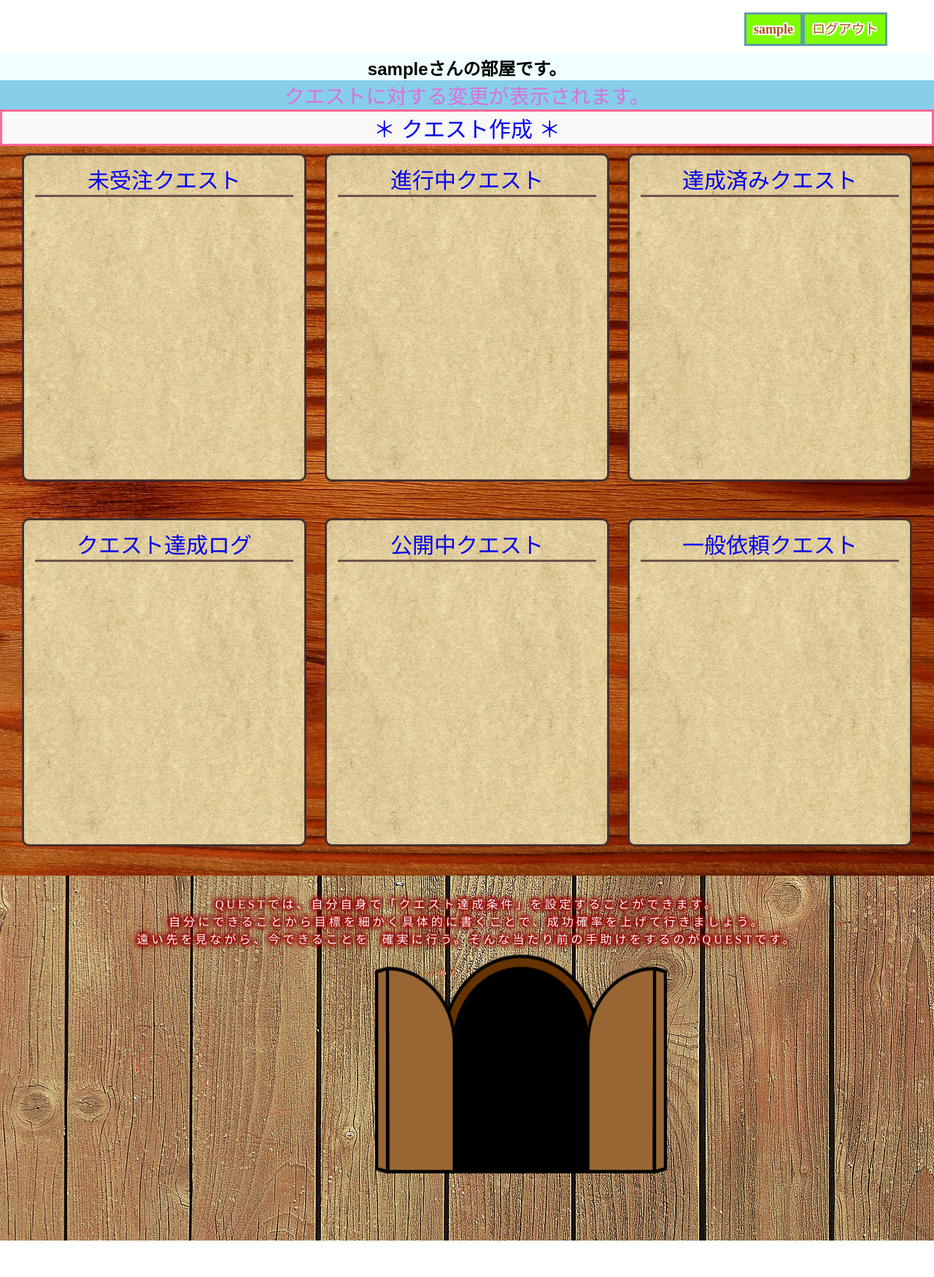
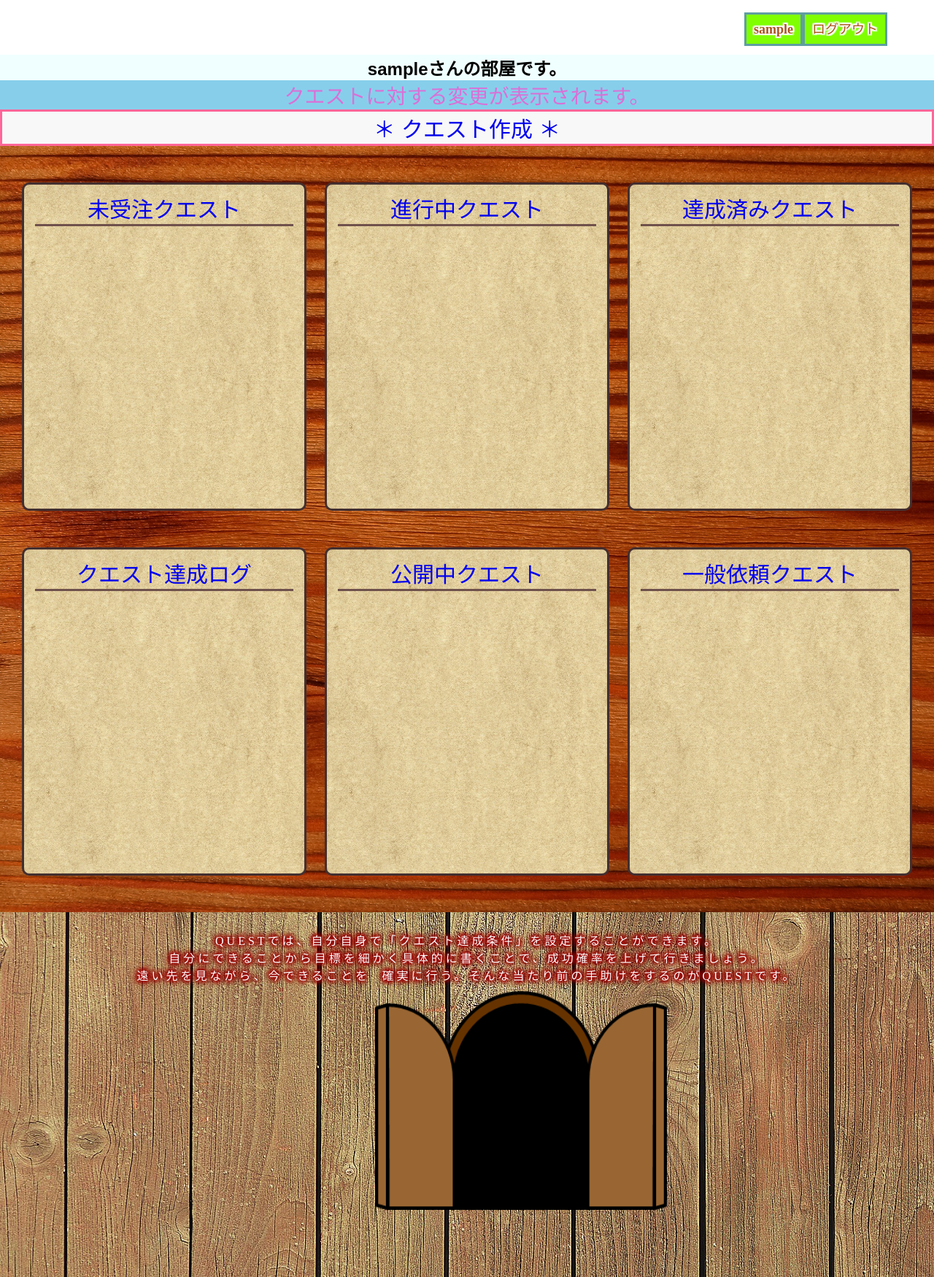
Before and after one commit to Satota2048/quest_app, a Rails app: page / in a window 1280 px wide. Shown: the part 225-1975 px from the top of the page at 73% size. Before the commit the page ends 1925 px from the top, so only its background shows below. Run offline with Rails 7, Linux system fonts and the light colour scheme; the visitor is signed in with stand-in values (Sample User, id 1); data that the repository does not hold is empty; style sheets or scripts are compiled from the project's sources.

Commit message:
背景調整

```diff
--- a/app/assets/stylesheets/user-room.scss
+++ b/app/assets/stylesheets/user-room.scss
@@ -23,7 +23,7 @@
 
 .quest-board {
   width: 100%;
-  height: 1000px;
+  height: 1050px;
   list-style: none;
   background-image: image-url("wood-texture03.png");
   background-repeat: repeat;
@@ -45,8 +45,7 @@
 .list {
   width: calc((100% - 50px) / 3);
   height: 450px;
-  margin-top: 10px;
-  margin-bottom: 40px;
+  margin-top: 50px;
   padding: 10px;
   overflow: scroll;
   -moz-border-radius: 10px;
--- a/app/views/shared/_user-room.html.erb
+++ b/app/views/shared/_user-room.html.erb
@@ -13,7 +13,7 @@
       <div class='list'>
         <li>
           <div class="list-name">
-            <%= link_to '未受注クエスト', '#'%>
+            <%= link_to '未受注クエスト', "#" %>
           </div>
           <div class='quest-contents'>
             <ul class='quest-lists'>
@@ -37,7 +37,8 @@
                             <%= quest.explain %>
                           </h4>
                           <h5 class='quest-limit'>
-                            期限：<%= quest.limit %> 時刻: <%= quest.limit_time%>
+                            期限：<%= quest.limit %>
+                            <% if quest.limit_time.present? %>時刻: <%= quest.limit_time%><% end %>
                           </h5>
                         </div>
                       <% end %>
@@ -133,7 +134,6 @@
           </div>
         </li>
         <%# /checker.idの値によって表示変化 %>
-        </li>
       </div>
       <div class='list'>
         <li>
```
Also changed, not shown: 1 other file.
